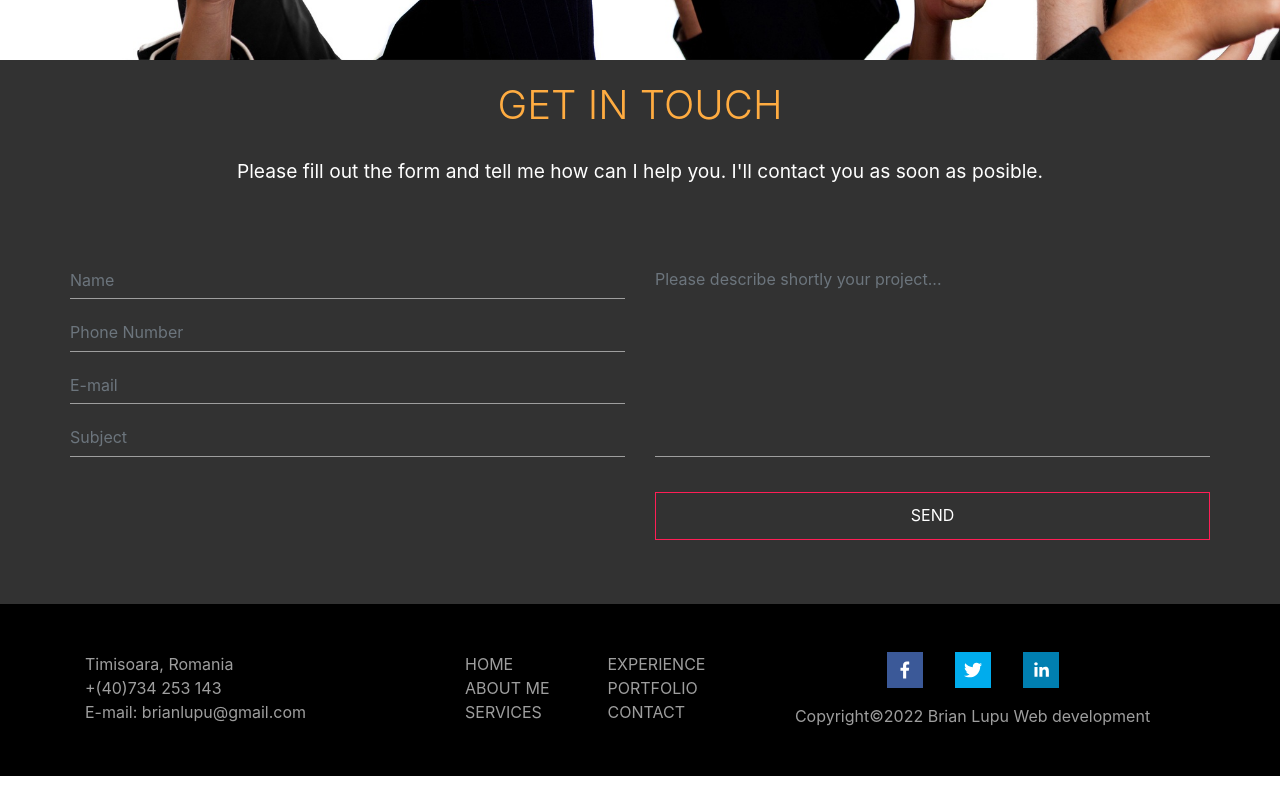
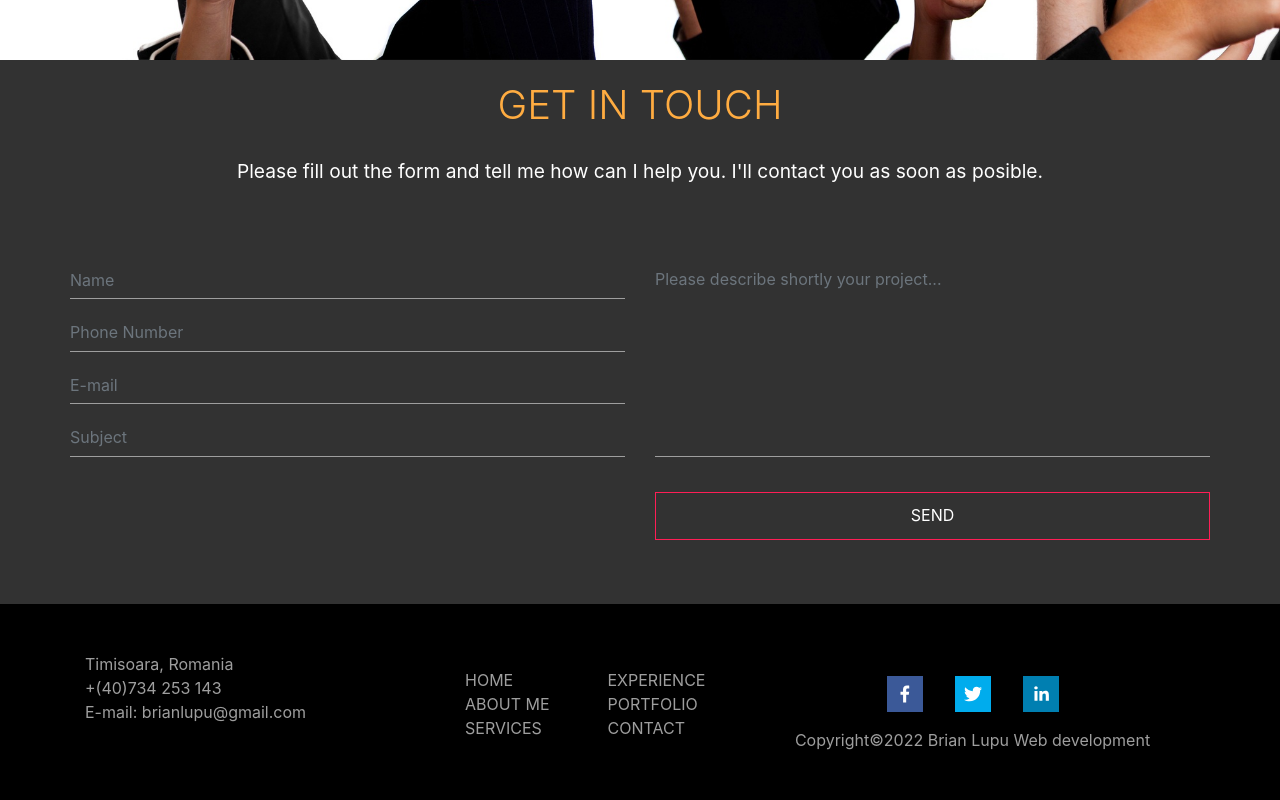
Before and after one commit to BrianLupu93/portfolio-website, a React (Create React App) app: page / in a window 1280 px wide. Shown: the part 3646-4446 px from the top of the page. Before the commit the page ends 4422 px from the top, so only its background shows below. Built offline with nearby package versions, Linux system fonts and the light colour scheme.

Commit message:
footer j-c-c

```diff
--- a/src/components/Footer.js
+++ b/src/components/Footer.js
@@ -13,7 +13,7 @@ const Footer = () => {
   return (
     <div className="footer">
       <div className="container">
-        <div className="row">
+        <div className="row justify-content-center">
           <div className="col-lg-4 col-md-6 col-sm-6">
             <div className="d-flex">
               <p>Timisoara, Romania</p>
@@ -25,7 +25,7 @@ const Footer = () => {
               <p>E-mail: brianlupu@gmail.com</p>
             </div>
           </div>
-          <div className="col-lg-3 col-md-2 col-sm-6">
+          <div className="col-lg-3 col-md-2 col-sm-6 mt-3">
             <div className="row">
               <div className="col">
                 <Link to="home" smooth={true} className="footer-nav">
@@ -65,7 +65,7 @@ const Footer = () => {
               </div>
             </div>
           </div>
-          <div className="col-lg-5 col-md-5 col-sm-6 align-items-center">
+          <div className="col-lg-5 col-md-5 col-sm-6 align-items-center mt-4">
             <div className="d-flex justify-content-center">
               <FacebookShareButton>
                 <FacebookIcon className="mx-3" size={36} />
```
